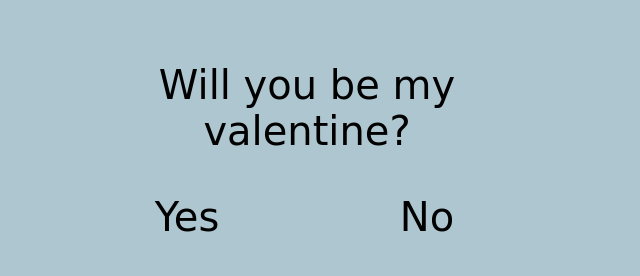
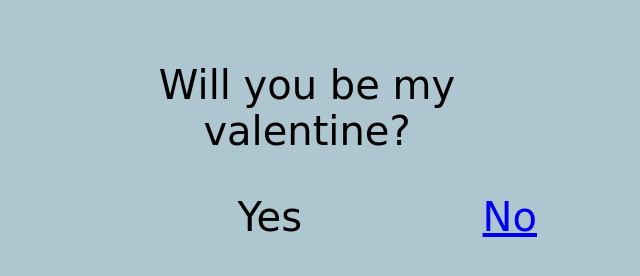
Before and after one commit to Ashby-Gwen/Valentines2, a plain HTML site: page index.html in a window 1280 px wide. Shown: the part 502-778 px from the top of the page, without its empty margins (333-973 px from the left). Drawn offline with Linux system fonts and the light colour scheme.

Commit message:
Update index.html

```diff
--- a/index.html
+++ b/index.html
@@ -15,7 +15,7 @@
             </div>
             <div id="your-answer">
                <div id="Yes" class="unselectable" onclick="YesChoice()">Yes</div>
-               <div id="No" class="unselectable" onclick="NoChoice()">No</div>
+               <a href="#yes"><div id="No" class="unselectable" onclick="NoChoice()">No</div></a>
             </div>
          </div>
       </div>
```
